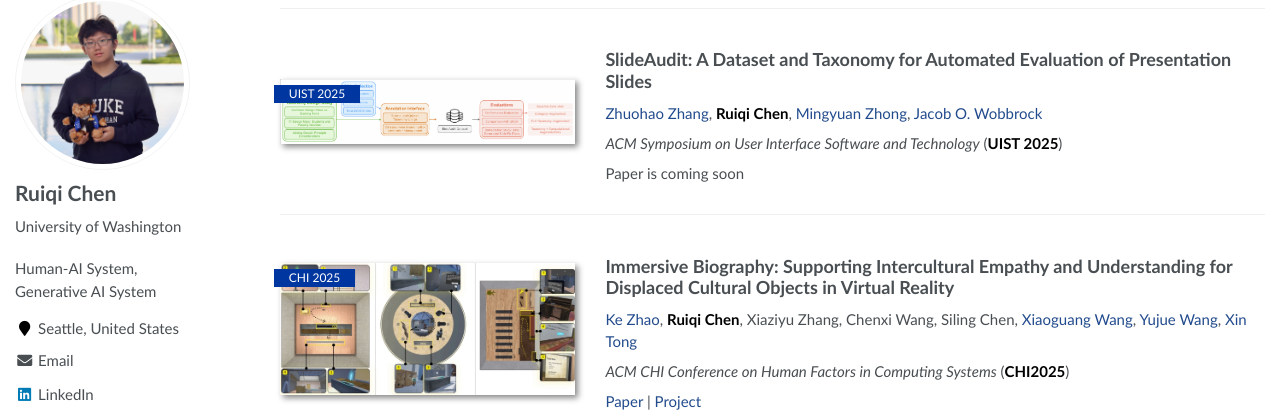
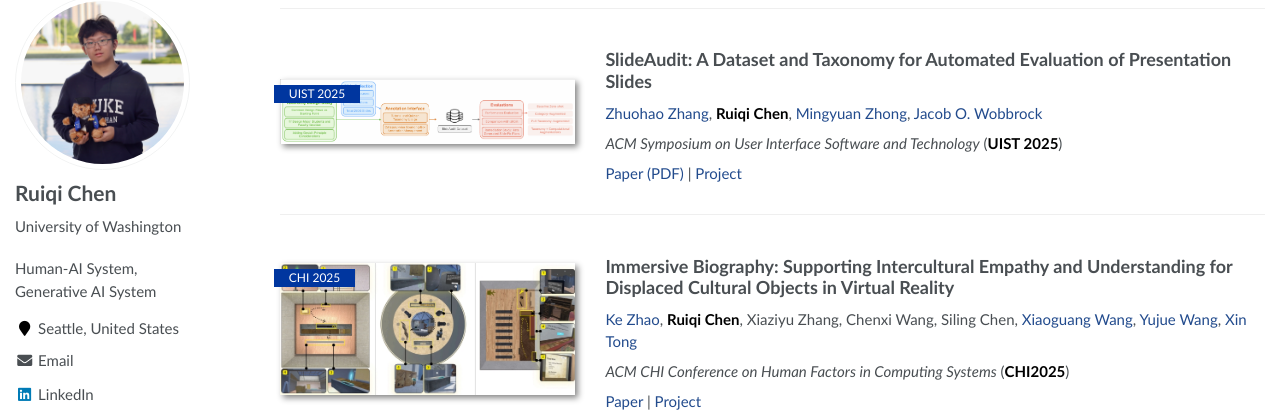
Before and after one commit to Ruiqi-Chen-0216/Ruiqi-Chen-0216.github.io, a Jekyll site: the page built from _pages/home.md, in a window 1280 px wide and 900 px high, scrolled down 735 px. Shown: the part 96-508 px from the top of the window. Built offline with Jekyll 4.4.1, drawn with Linux system fonts in a browser that asks for light colours; some web fonts are replaced.

Commit message:
Update home.md

```diff
--- a/_pages/home.md
+++ b/_pages/home.md
@@ -63,7 +63,7 @@
 
 *ACM Symposium on User Interface Software and Technology* (**UIST 2025**)
 
-Paper is coming soon
+[Paper (PDF)](papers/slideaudit.pdf) \| [Project](https://github.com/Ruiqi-Chen-0216/SlideAudit)
 </div>
 </div>
 
```
